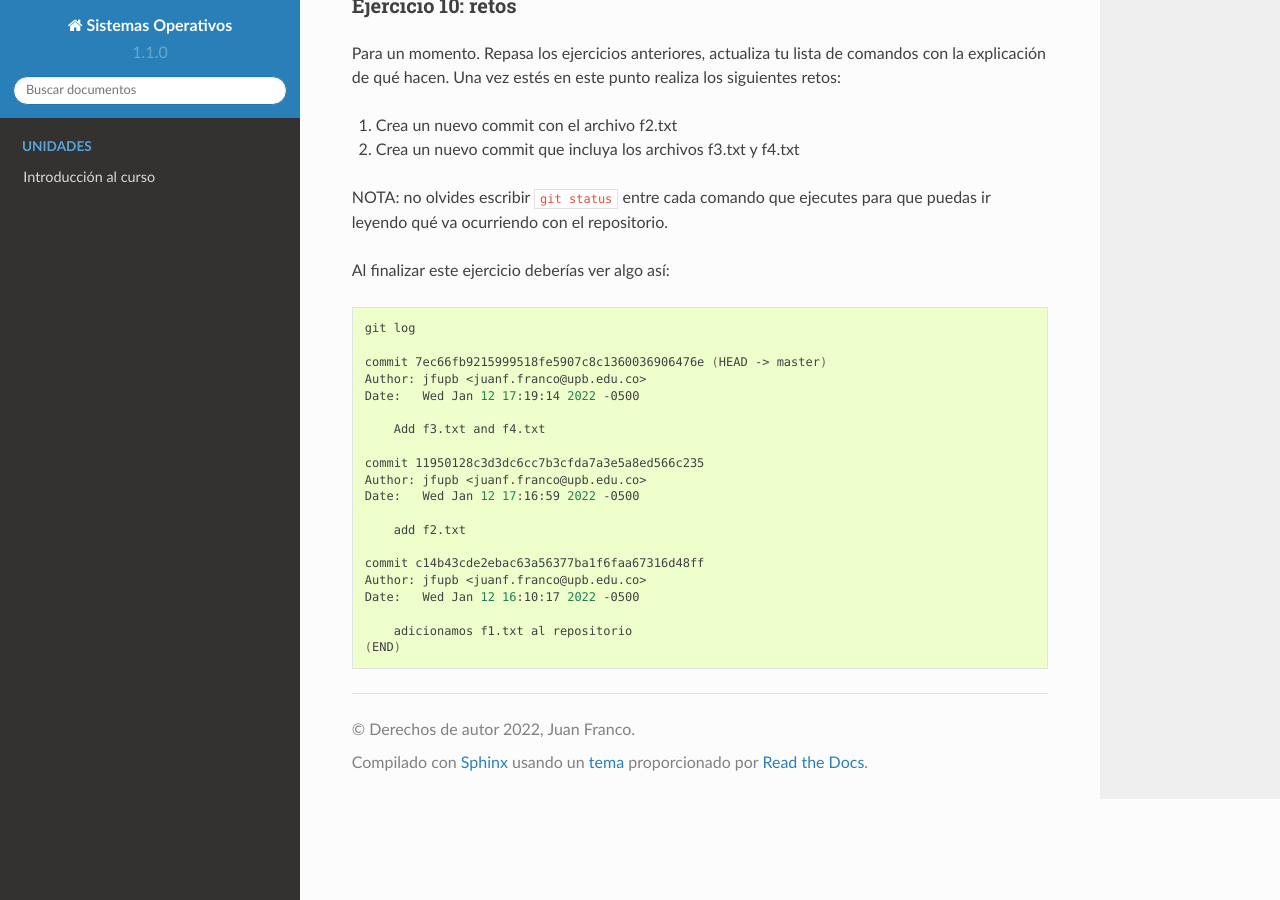
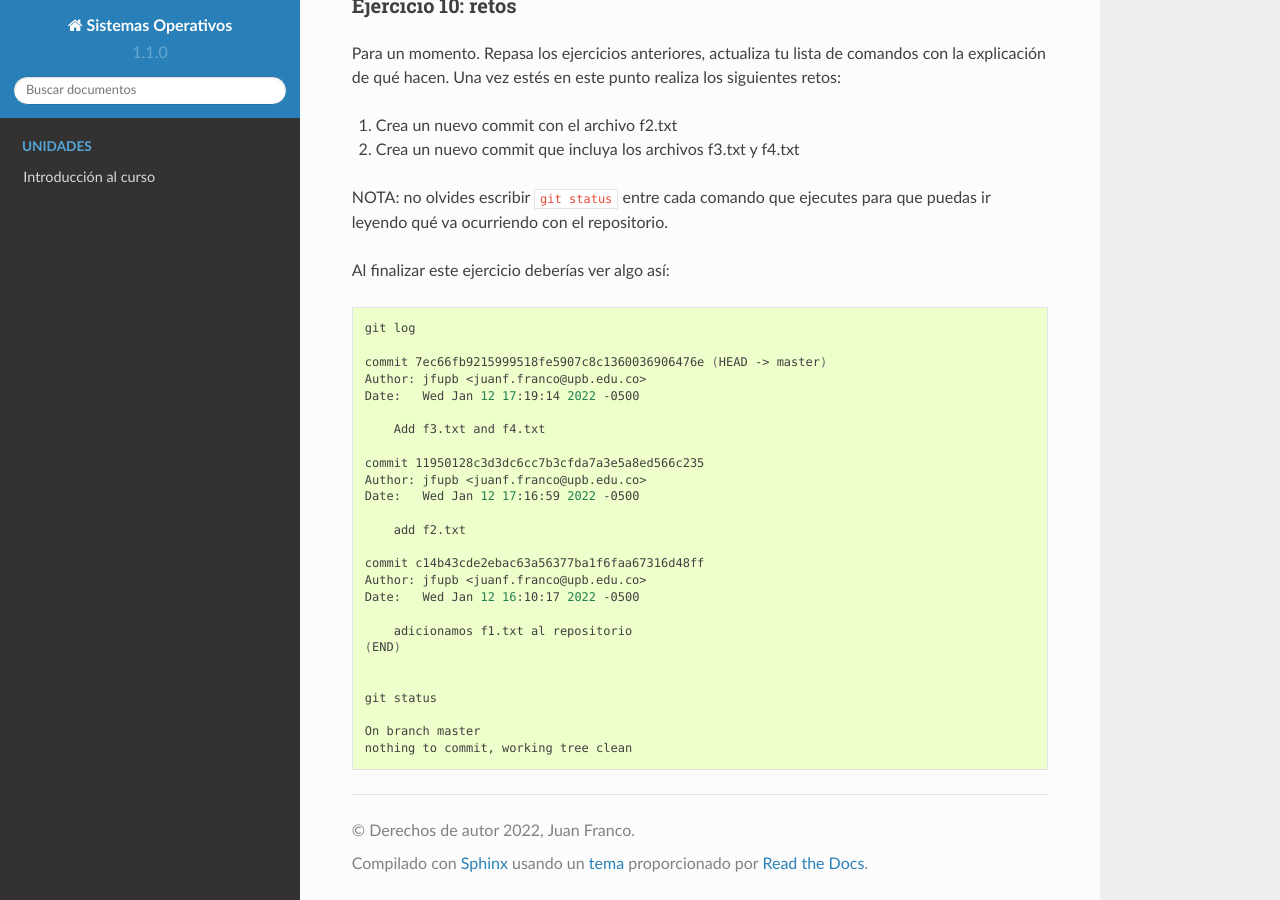
Before and after one commit to juanferfranco/sistemasoperativos, a Sphinx documentation site: the page built from docs/_unidad1/introGit.rst, in a window 1280 px wide and 900 px high, scrolled down 8947 px. Built offline with Sphinx 7.4.7 and the Read the Docs theme 2.0.0, drawn with Linux system fonts in a browser that asks for light colours; pages that are not in the unit, such as notebooks, are missing from menus.

Commit message:
Update ejercicio 10

```diff
--- a/docs/_unidad1/introGit.rst
+++ b/docs/_unidad1/introGit.rst
@@ -498,3 +498,9 @@ Al finalizar este ejercicio deberías ver algo así:
 
         adicionamos f1.txt al repositorio
     (END)
+
+
+    git status
+
+    On branch master
+    nothing to commit, working tree clean
```
